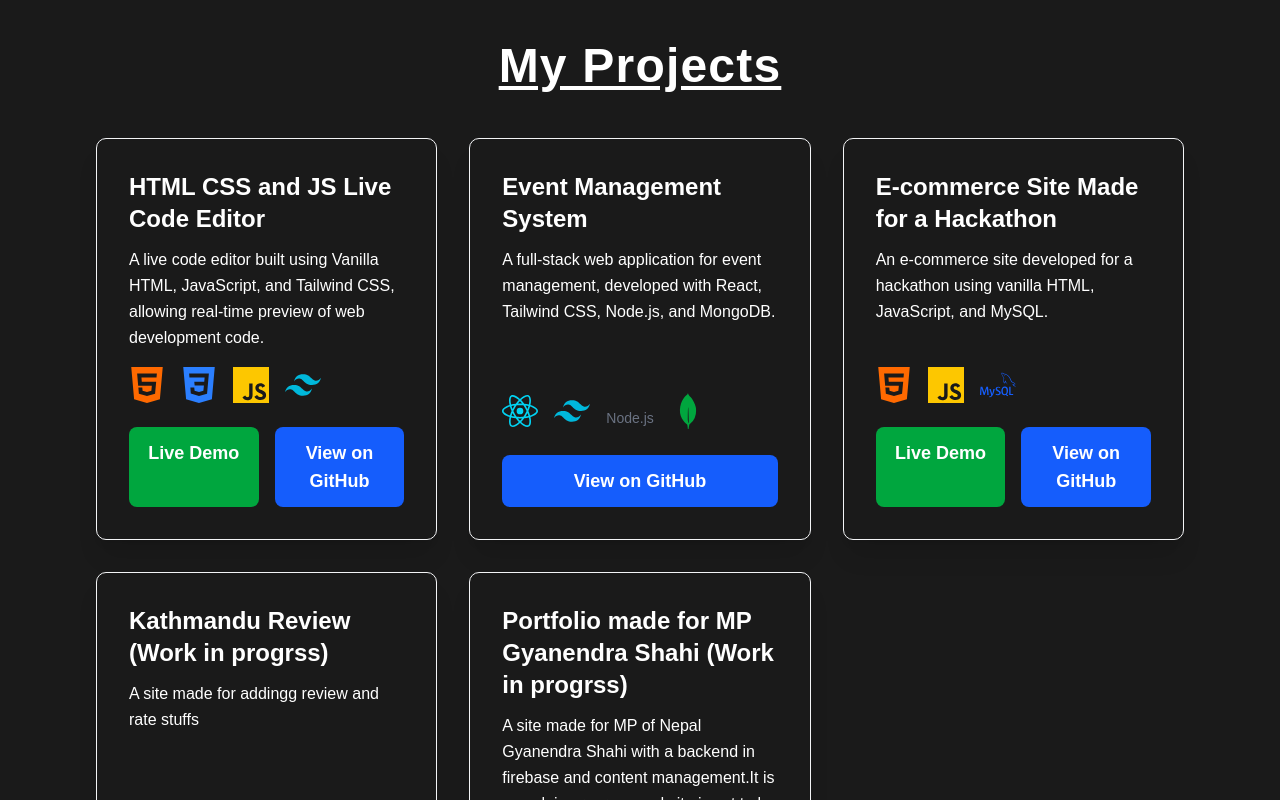
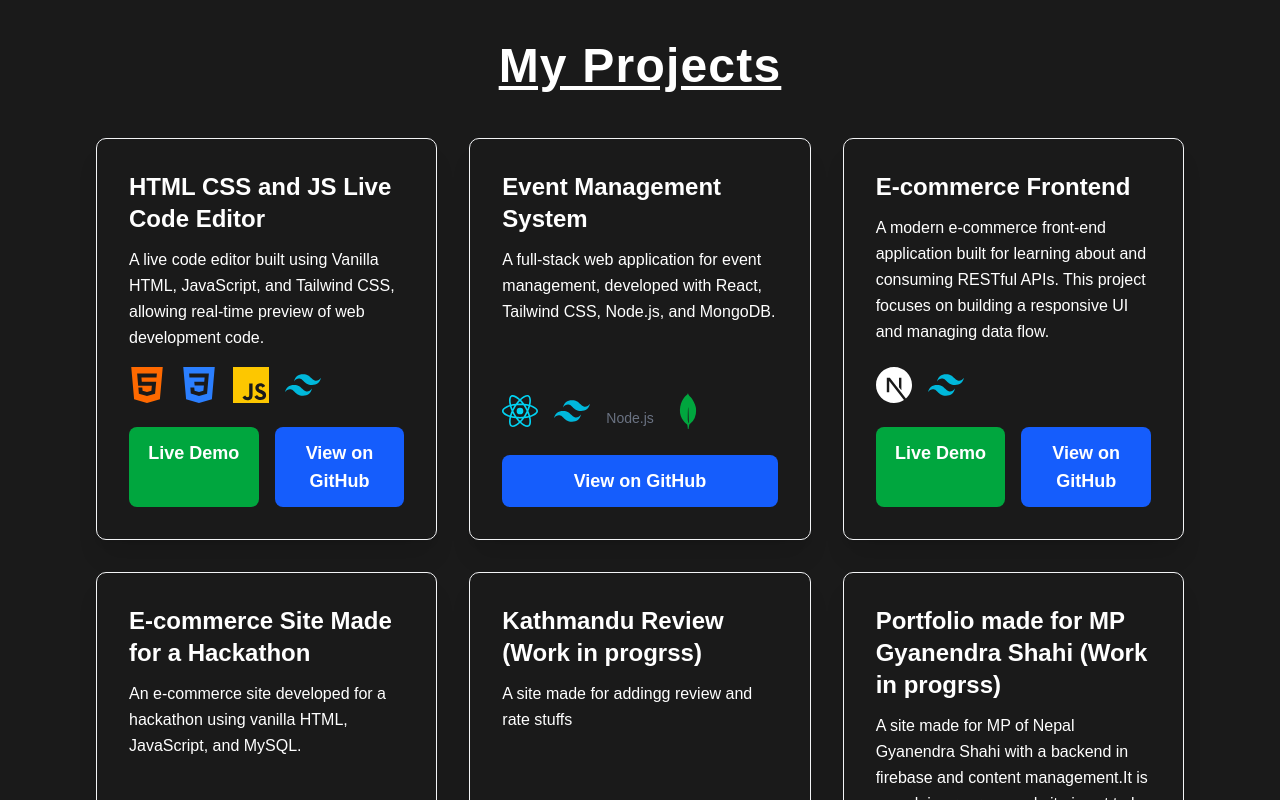
Before and after one commit to ukesh-dhakal/Portfolio, a Next.js app: page / in a window 1280 px wide. Shown: the part 1440-2240 px from the top of the page. Built offline with nearby package versions, Linux system fonts and the light colour scheme.

Commit message:
Update Projects.tsx

```diff
--- a/app/Components/Projects.tsx
+++ b/app/Components/Projects.tsx
@@ -1,14 +1,7 @@
 import React from 'react';
 import type { JSX } from 'react';
-// Import specific icons from the react-icons library.
-// We are using icons from the 'Si' (Simple Icons) collection.
-// Import SiFirebase here.
-import { SiReact, SiNodedotjs, SiMongodb, SiHtml5, SiCss3, SiJavascript, SiTailwindcss, SiMysql, SiFirebase ,SiNextdotjs} from 'react-icons/si';
+import { SiReact, SiNodedotjs, SiMongodb, SiHtml5, SiCss3, SiJavascript, SiTailwindcss, SiMysql, SiFirebase, SiNextdotjs } from 'react-icons/si';
 
-/**
- * A mapping of technology names to their corresponding icon components.
- * This makes it easy to add or change icons later.
- */
 const techIcons: { [key: string]: JSX.Element } = {
   react: <SiReact className="text-cyan-400" />,
   nodejs: <SiNodedotjs className="text-green-500" />,
@@ -19,45 +12,36 @@ const techIcons: { [key: string]: JSX.Element } = {
   tailwind: <SiTailwindcss className="text-cyan-500" />,
   mysql: <SiMysql className="text-blue-600" />,
   firebase: <SiFirebase className="text-yellow-500" />,
-    Nextjs: <SiNextdotjs className="text-white" />,
+  next: <SiNextdotjs className="text-white" />,
 };
 
-/**
- * ProjectCard component displays individual project details with technology icons.
- * It also includes hover effects and links for both GitHub and a live demo.
- */
 interface ProjectCardProps {
   title: string;
   description: string;
   technologies: string[];
-  githubLink?: string; // Made optional
-  liveLink?: string; // Made optional
+  githubLink?: string;
+  liveLink?: string;
 }
 
 const ProjectCard: React.FC<ProjectCardProps> = ({ title, description, technologies, githubLink, liveLink }) => {
   return (
-    // Card container with enhanced padding, shadow, rounded corners, and hover effects.
     <div className=" rounded-lg shadow-xl p-8 flex flex-col justify-between transform transition-transform duration-300 hover:scale-105 hover:shadow-2xl border border-gray-100">
       <h3 className="text-2xl font-bold text-white  mb-3">{title}</h3>
       <p className="text-white mb-4 flex-grow leading-relaxed">{description}</p>
-
-      {/* Container for technology icons, with consistent spacing */}
-      <div className="flex flex-wrap items-center gap-4 mb-6"> {/* Increased mb-5 to mb-6 */}
+      <div className="flex flex-wrap items-center gap-4 mb-6">
         {technologies.map((tech, index) => (
           <div key={index} className="text-4xl" title={tech}>
             {techIcons[tech.toLowerCase()] || <span className="text-sm font-medium text-gray-500">{tech}</span>}
           </div>
         ))}
       </div>
-
-      {/* Buttons for GitHub and Live Demo, with flexible layout */}
-      <div className="flex flex-col sm:flex-row gap-4 mt-auto"> {/* Changed to flex-col on small screens, flex-row on larger */}
+      <div className="flex flex-col sm:flex-row gap-4 mt-auto">
         {liveLink && (
           <a
             href={liveLink}
             target="_blank"
             rel="noopener noreferrer"
-            className="flex-1 inline-block bg-green-600 text-white font-semibold py-3 px-4 rounded-md hover:bg-green-700 transition-colors duration-300 text-center text-lg" // Increased padding and font size
+            className="flex-1 inline-block bg-green-600 text-white font-semibold py-3 px-4 rounded-md hover:bg-green-700 transition-colors duration-300 text-center text-lg"
           >
             Live Demo
           </a>
@@ -67,7 +51,7 @@ const ProjectCard: React.FC<ProjectCardProps> = ({ title, description, technolog
             href={githubLink}
             target="_blank"
             rel="noopener noreferrer"
-            className={`flex-1 inline-block bg-blue-600 text-white font-semibold py-3 px-4 rounded-md hover:bg-blue-700 transition-colors duration-300 text-center text-lg ${!liveLink ? 'w-full' : ''}`} // Increased padding and font size
+            className={`flex-1 inline-block bg-blue-600 text-white font-semibold py-3 px-4 rounded-md hover:bg-blue-700 transition-colors duration-300 text-center text-lg ${!liveLink ? 'w-full' : ''}`}
           >
             View on GitHub
           </a>
@@ -76,7 +60,6 @@ const ProjectCard: React.FC<ProjectCardProps> = ({ title, description, technolog
     </div>
   );
 };
-
 
 const Projects = () => {
 
@@ -97,7 +80,14 @@ const Projects = () => {
       githubLink: 'https://github.com/ukesh-dhakal/EDULearner',
       liveLink: ''
     },
-
+    {
+      id: 3,
+      title: 'E-commerce Frontend',
+      description: 'A modern e-commerce front-end application built for learning about and consuming RESTful APIs. This project focuses on building a responsive UI and managing data flow.',
+      technologies: ['Next', 'Tailwind'],
+      githubLink: 'https://github.com/ukesh-dhakal/E-com-Site',
+      liveLink: 'e-com-site-six.vercel.app'
+    },
     {
       id: 4,
       title: 'E-commerce Site Made for a Hackathon',
@@ -123,12 +113,10 @@ const Projects = () => {
   ];
 
   return (
-    <section id="projects" className="max-w-6xl mx-auto my-20 px-4 sm:px-6 lg:px-8"> {/* Increased my-16 to my-20 for more vertical spacing */}
-      <h2 className="text-4xl underline-offset-4 underline font-extrabold text-center text-white mb-12 sm:text-5xl tracking-wide"> {/* Added tracking-wide */}
+    <section id="projects" className="max-w-6xl mx-auto my-20 px-4 sm:px-6 lg:px-8">
+      <h2 className="text-4xl underline-offset-4 underline font-extrabold text-center text-white mb-12 sm:text-5xl tracking-wide">
         My Projects
       </h2>
-
-      {/* Grid container for project cards, responsive layout */}
       <div className="grid grid-cols-1 md:grid-cols-2 lg:grid-cols-3 gap-8">
         {projects.map((project) => (
           <ProjectCard
```
